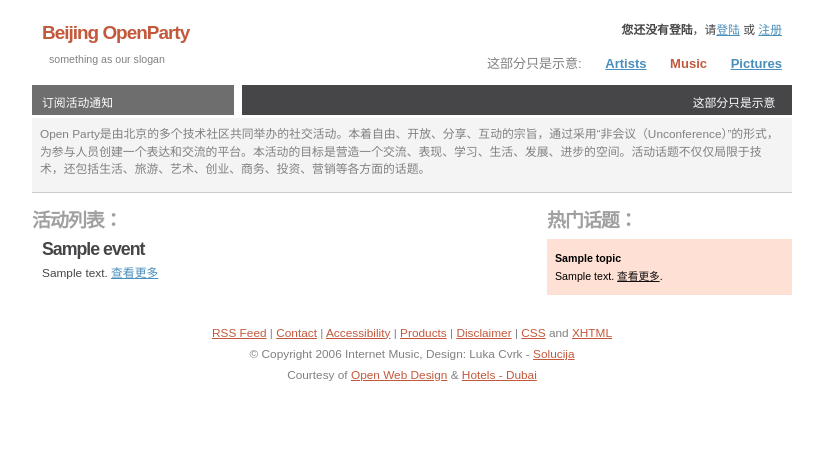
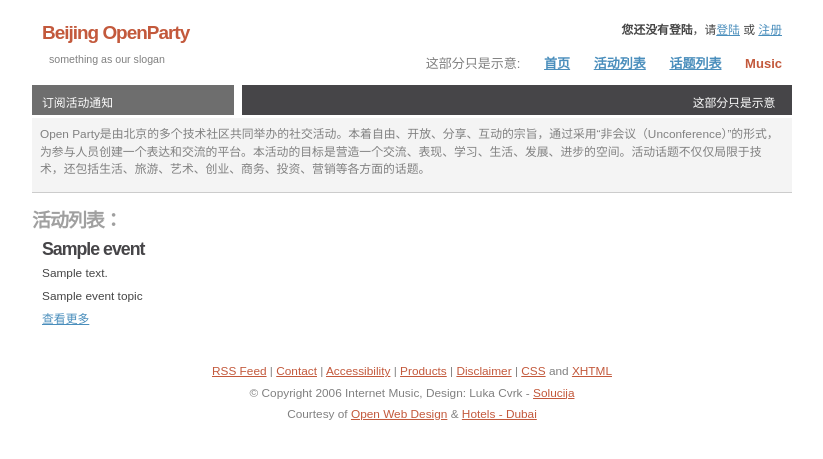
Before and after one commit to openparty/openparty, a Django app: template templates/core/event_list.html in a window 1280 px wide. Shown: the top 459 px of the page, without its empty margins (228-1051 px from the left). Run offline with Django 3.2, Linux system fonts and the light colour scheme; the template is opened without the code that fills it: most values are stand-ins (such as "Sample title", 1, 10 or a date in 2020).

Commit message:
加入活动列表页面，模板完善
git-svn-id: https://openparty.googlecode.com/svn/trunk/openparty@48 675f3c5f-904a-0410-84ce-8d0eee00fd03

```diff
--- a/apps/core/views.py
+++ b/apps/core/views.py
@@ -13,7 +13,7 @@
 def index(request):
     event_list = Event.objects.all().order_by('-datetime_begin')
     topic_list = Topic.objects.all().order_by('-total_votes')
-    return render('core/event_list.html', locals(), request)
+    return render('core/index.html', locals(), request)
     #return render_to_response('index.html', {}, context_instance=RequestContext(request))
 
 def event_list(request):
--- a/templates/core/event_list.html
+++ b/templates/core/event_list.html
@@ -7,25 +7,33 @@
             <div class="lt"></div>
             <div class="lbox">
                 <h2>即将开始：<span class="yellow">{{ event.name }}</span></h2>
-                    <p> {{ event.description }} <a href="/event/{{ event.id }}">查看更多</a></p>
+                <p> {{ event.description }}</p>
+                <p>
+                <ul>
+                    {% for event_topic in event.topic_shown_in.all %}
+                    <li>{{ event_topic.name }}</li>
+                    {% endfor %}
+                </ul>
+                </p>
+                <p> <a href="/event/{{ event.id }}">查看更多</a></p>
             </div>
         {% else %}
             <div class="left_articles">
                 <h2><a href="#">{{ event.name }}</a></h2>
-                    <p>{{ event.description }} <a href="/event/{{ event.id }}">查看更多</a></p>
+                <p>{{ event.description }}</p>
+                <p>
+                <ul>
+                    {% for event_topic in event.topic_shown_in.all %}
+                    <li>{{ event_topic.name }}</li>
+                    {% endfor %}
+                </ul>
+                </p>
+            <p> <a href="/event/{{ event.id }}">查看更多</a></p>
+
             </div>
         {% endifequal %}
 
         {% endfor %}
 
 		</div>
-		<div class="right">
-            <h1>热门话题：</h1>
-            {% for topic in topic_list %}
-			<div class="rt"></div>
-			<div class="right_articles">
-                <p><b>{{ topic.name }}</b><br />{{ topic.description }} <a href="#">查看更多</a>.</p>
-            </div>
-            {% endfor %}
-        </div>
 {% endblock %}
--- a/templates/core/header.html
+++ b/templates/core/header.html
@@ -8,7 +8,8 @@
 </head>
 
 <body>
-	<div class="content">
+    <div class="content">
+
 		<div class="header_right">
 			<div class="top_info">
 				<div class="top_info_right">
@@ -19,9 +20,10 @@
 			<div class="bar">
 				<ul>
 					<li class="slogan">这部分只是示意:</li>
-					<li><a href="#" accesskey="a">Artists</a></li>
+					<li><a href="/">首页</a></li>
+					<li><a href="/events">活动列表</a></li>
+					<li><a href="/topics">话题列表</a></li>
 					<li class="active">Music</li>
-					<li><a href="#" accesskey="p">Pictures</a></li>
 
 				</ul>
 			</div>
```
Lines whose indentation alone changed are shown as unchanged.
